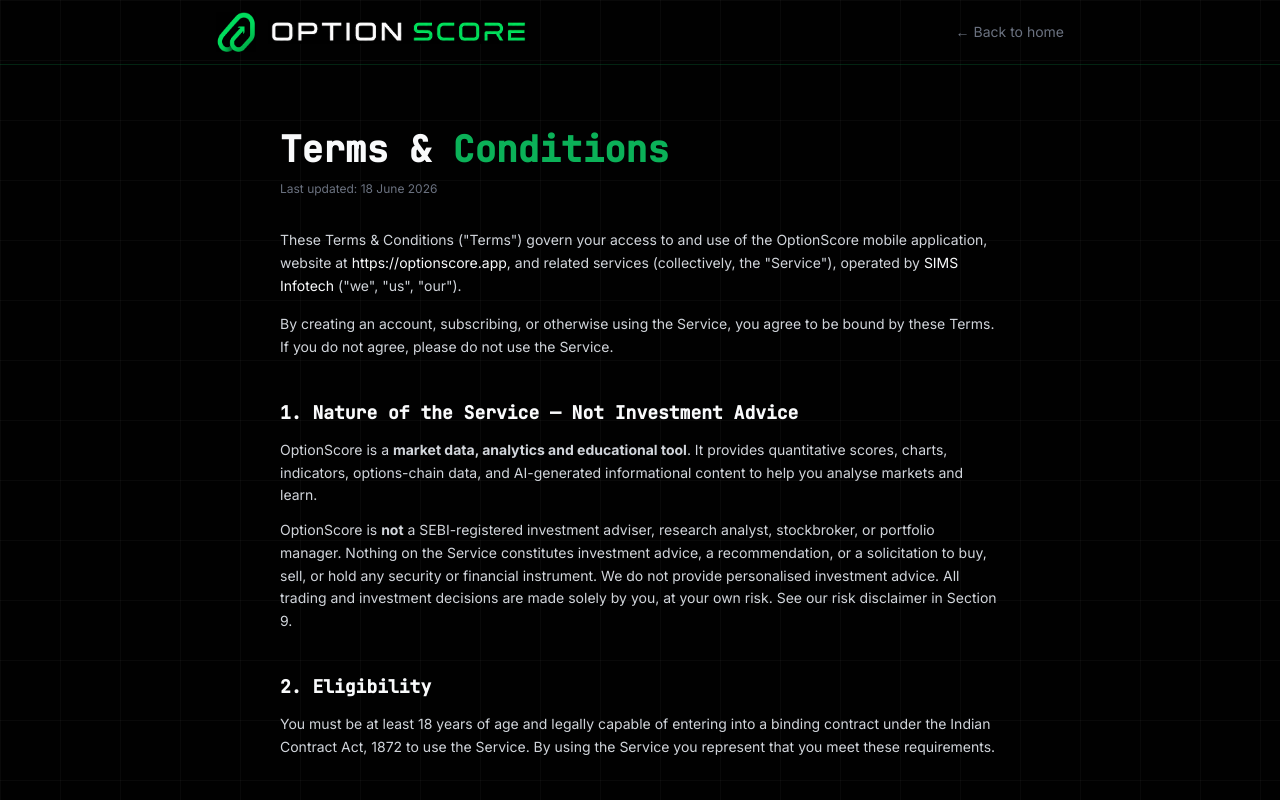
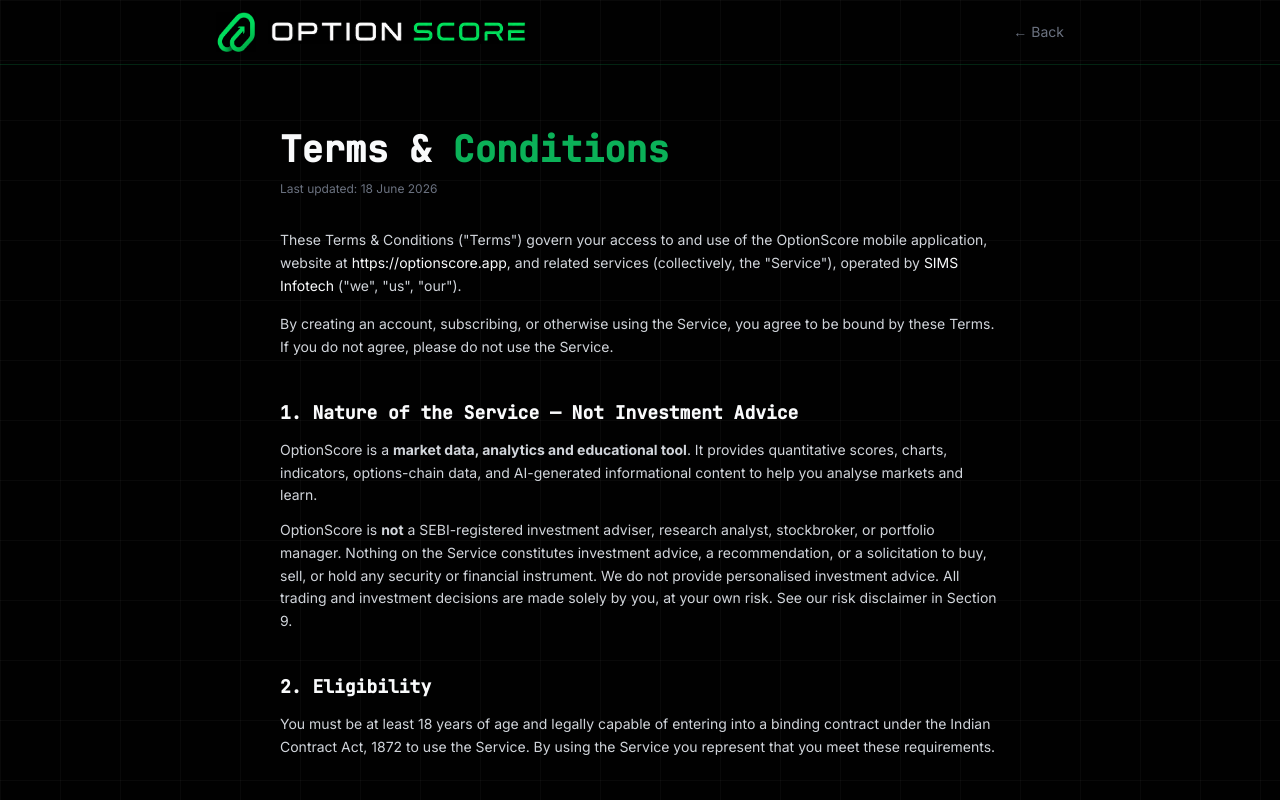
Before and after one commit to simsinfotech/OptionScore-website, a Next.js app: page /terms in a window 1280 px wide. Shown: the top 800 px of the page. Built offline with nearby package versions, Linux system fonts and the light colour scheme; no server answers.

Commit message:
Make legal page Back buttons navigate to previous page
Replace hardcoded "/" links with router.back() so users
return to whatever page they came from.

Co-Authored-By: Claude Opus 4.6 <noreply@anthropic.com>

```diff
--- /dev/null
+++ b/src/components/legal/BackButton.tsx
@@ -0,0 +1,18 @@
+"use client";
+
+import { useRouter } from "next/navigation";
+
+export function BackButton({
+  className,
+  children,
+}: {
+  className?: string;
+  children: React.ReactNode;
+}) {
+  const router = useRouter();
+  return (
+    <button onClick={() => router.back()} className={className}>
+      {children}
+    </button>
+  );
+}
--- a/src/components/legal/LegalPage.tsx
+++ b/src/components/legal/LegalPage.tsx
@@ -1,6 +1,7 @@
 import Image from "next/image";
 import Link from "next/link";
 import { LEGAL_LAST_UPDATED, isPlaceholder } from "@/lib/legal";
+import { BackButton } from "./BackButton";
 
 /**
  * Shared layout for all legal pages (Terms, Privacy, Refund, Shipping, Contact).
@@ -41,12 +42,9 @@ export function LegalPage({
               className="h-6 w-auto"
             />
           </Link>
-          <Link
-            href="/"
-            className="text-sm text-text-muted hover:text-accent-cyan transition-colors"
-          >
-            &larr; Back to home
-          </Link>
+          <BackButton className="text-sm text-text-muted hover:text-accent-cyan transition-colors">
+            &larr; Back
+          </BackButton>
         </div>
       </header>
 
@@ -68,12 +66,9 @@ export function LegalPage({
         <div className="space-y-10">{children}</div>
 
         <div className="mt-16 pt-8 border-t border-card-border">
-          <Link
-            href="/"
-            className="text-sm text-accent-cyan hover:underline"
-          >
-            &larr; Back to OptionScore
-          </Link>
+          <BackButton className="text-sm text-accent-cyan hover:underline">
+            &larr; Back
+          </BackButton>
         </div>
       </main>
     </div>
```
